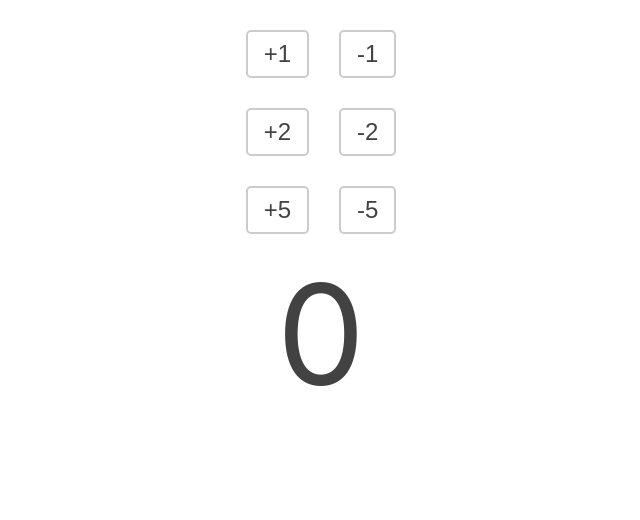
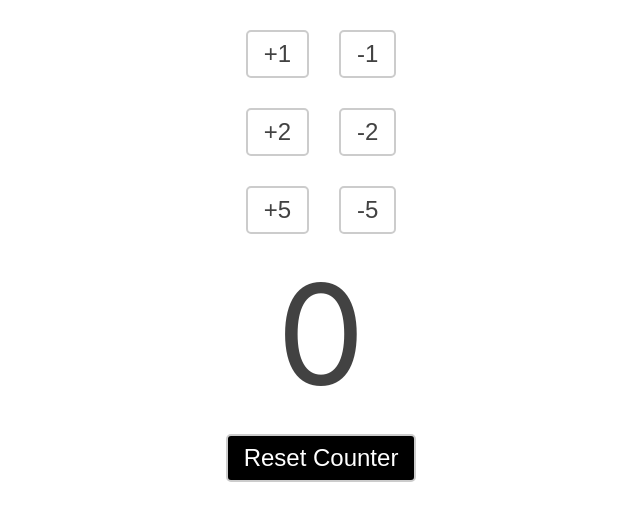
Before and after one commit to n1colasf/learning-spring-react-todoapp, a React (Create React App) app: page / in a window 1280 px wide. Shown: the top 520 px of the page, without its empty margins (319-959 px from the left). Built offline with nearby package versions, Linux system fonts and the light colour scheme.

Commit message:
Section 10 complete

```diff
--- a/src/components/Counter/Counter.css
+++ b/src/components/Counter/Counter.css
@@ -26,3 +26,16 @@
 .mt-15 {
   margin-top: 15px;
 }
+
+.reset-btn {
+  font-size: 1.5rem;
+  padding: 0.5rem 1rem;
+  border: 2px solid #ccc;
+  border-radius: 5px;
+  background-color: black;
+  color: white;
+  cursor: pointer;
+  outline: none;
+  transition: all 0.3s ease-out;
+  margin: 15px;
+}
--- a/src/components/Counter/Counter.jsx
+++ b/src/components/Counter/Counter.jsx
@@ -1,5 +1,5 @@
 import React, { useState } from "react";
-import { PropTypes } from "prop-types";
+import { CounterButton } from "./CounterButton"
 import "./Counter.css";
 
 export default function Counter() {
@@ -8,54 +8,21 @@ export default function Counter() {
   function incrementCounterParentFunction(by) {
     setCounter(counter + by);
   }
+  function decrementCounterParentFunction(by) {
+    setCounter(counter - by);
+  }
 
   return (
     <>
       <div className="mt-15"></div>
-      <CounterButton />
-      <CounterButton by={2} />
-      <CounterButton by={5} />
+      <CounterButton incrementMethod={incrementCounterParentFunction} decrementMethod={decrementCounterParentFunction}/>
+      <CounterButton by={2} incrementMethod={incrementCounterParentFunction} decrementMethod={decrementCounterParentFunction}/>
+      <CounterButton by={5} incrementMethod={incrementCounterParentFunction} decrementMethod={decrementCounterParentFunction}/>
       <span className="total-count">{counter}</span>
+      <br/>
+      <button className="reset-btn" onClick={() => setCounter(0)}>Reset Counter</button>
 
     </>
   );
 }
-// create a Counter component
-function CounterButton ({ by }) {
-  // create a state variable called "counter" and initialize it to zero
-  const [counter, setCounter] = useState(0);
-
-  // create a function to increment the counter
-  function incrementCounterFunction() {
-    setCounter(counter + by);
-  }
-
-  // create a function to decrement the counter
-  function decrementCounterFunction() {
-    setCounter(counter - by);
-  }
-
-  // render the Counter component
-  return (
-    <div className="counter">
-      <div>
-        <button className="counter-btn" onClick={incrementCounterFunction}>
-          +{by}
-        </button>
-        <button className="counter-btn" onClick={decrementCounterFunction}>
-          -{by}
-        </button>
-      </div>
-    </div>
-  );
-};
-CounterButton.propTypes = {
-  by: PropTypes.number,
-};
-
-CounterButton.defaultProps = {
-  by: 1,
-};
-
-// export the Counter component
-export { CounterButton };
+// create a Counter componen
--- /dev/null
+++ b/src/components/Counter/CounterButton.jsx
@@ -0,0 +1,28 @@
+import React from "react";
+import { PropTypes } from "prop-types";
+
+function CounterButton ({ by, incrementMethod, decrementMethod }) {
+    // render the Counter component
+    return (
+      <div className="counter">
+        <div>
+          <button className="counter-btn" onClick={() => incrementMethod(by)}>
+            +{by}
+          </button>
+          <button className="counter-btn" onClick={() => decrementMethod(by)}>
+            -{by}
+          </button>
+        </div>
+      </div>
+    );
+  };
+  CounterButton.propTypes = {
+    by: PropTypes.number,
+  };
+
+  CounterButton.defaultProps = {
+    by: 1,
+  };
+
+  // export the Counter component
+  export { CounterButton };
```
